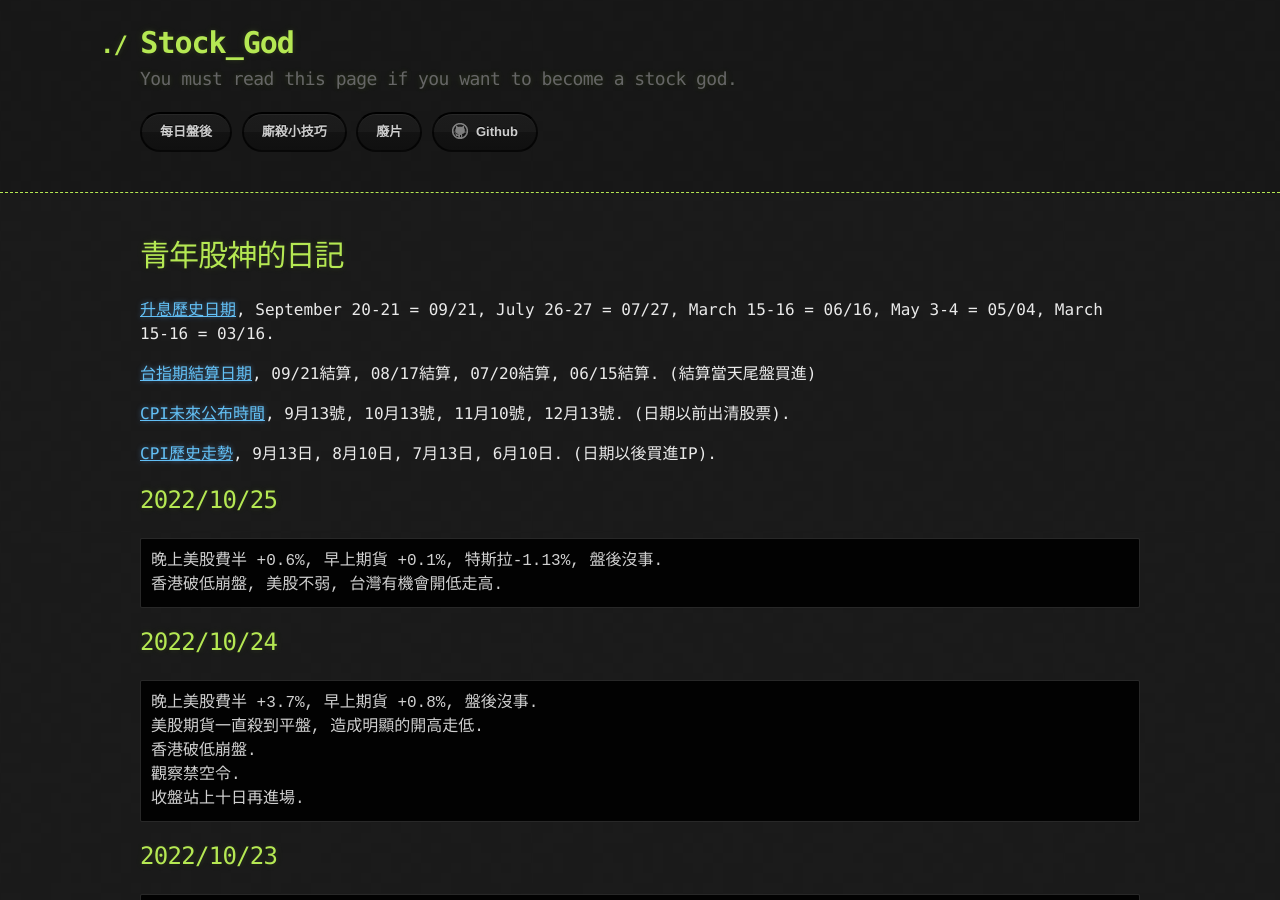
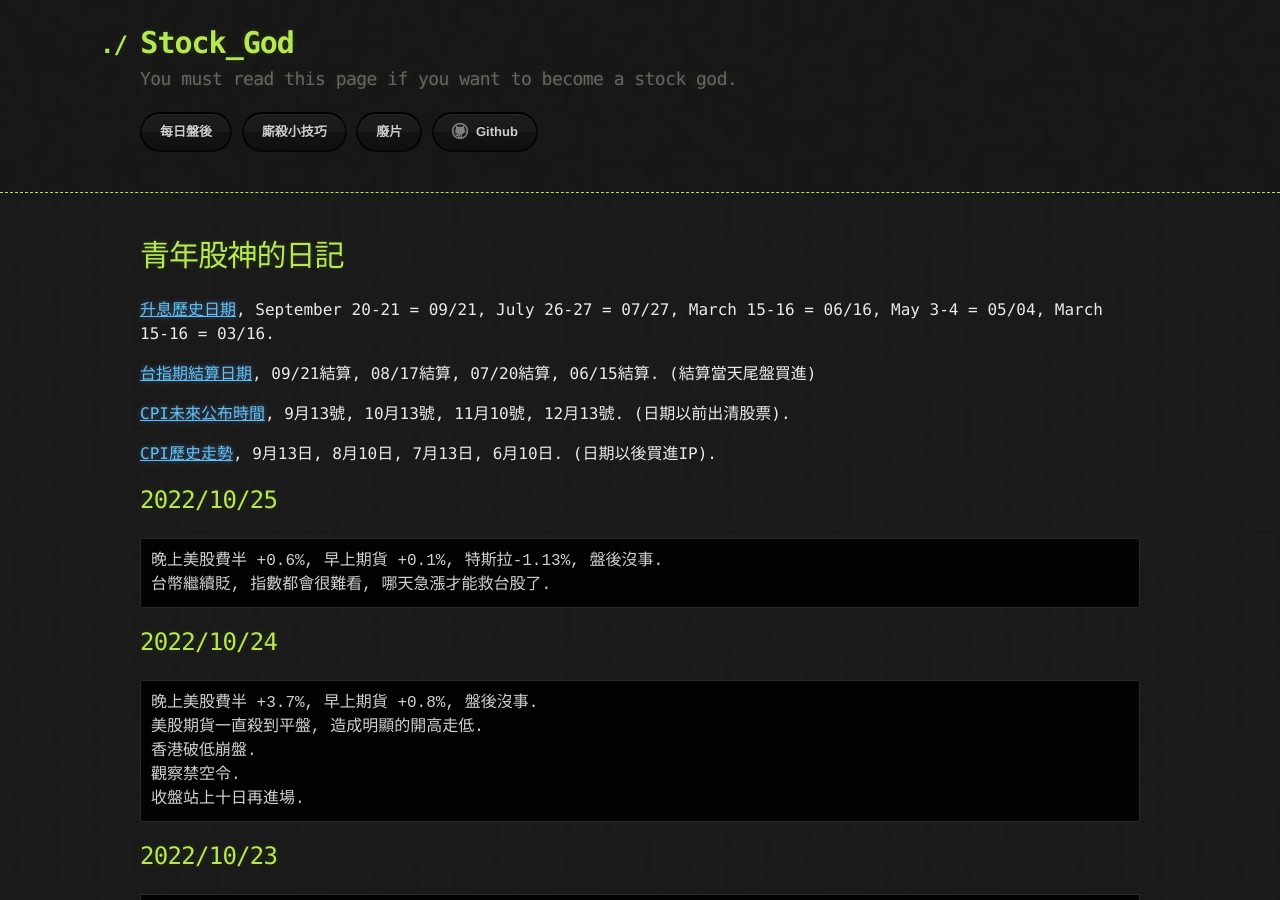
Before and after one commit to lepg5487/Stock_God, a Jekyll site: the page built from index.md, in a window 1280 px wide and 900 px high. Built offline with Jekyll 4.4.1, drawn with Linux system fonts in a browser that asks for light colours; our own code applies the rules of GitHub Pages for plain Markdown files.

Commit message:
Update index.md

````diff
--- a/index.md
+++ b/index.md
@@ -15,7 +15,7 @@ layout: testlayouts
 ## 2022/10/25
 ```
 晚上美股費半 +0.6%, 早上期貨 +0.1%, 特斯拉-1.13%, 盤後沒事.
-香港破低崩盤, 美股不弱, 台灣有機會開低走高.
+台幣繼續貶, 指數都會很難看, 哪天急漲才能救台股了.
 ```
 
 ## 2022/10/24
````
